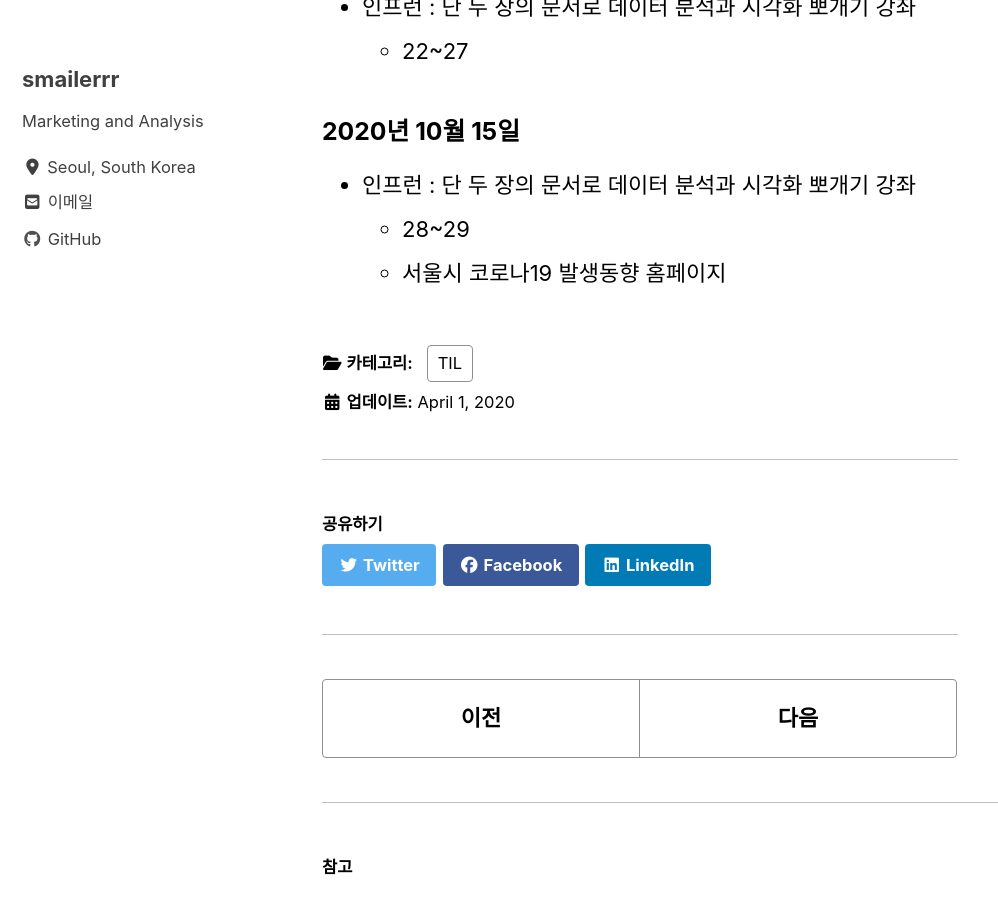
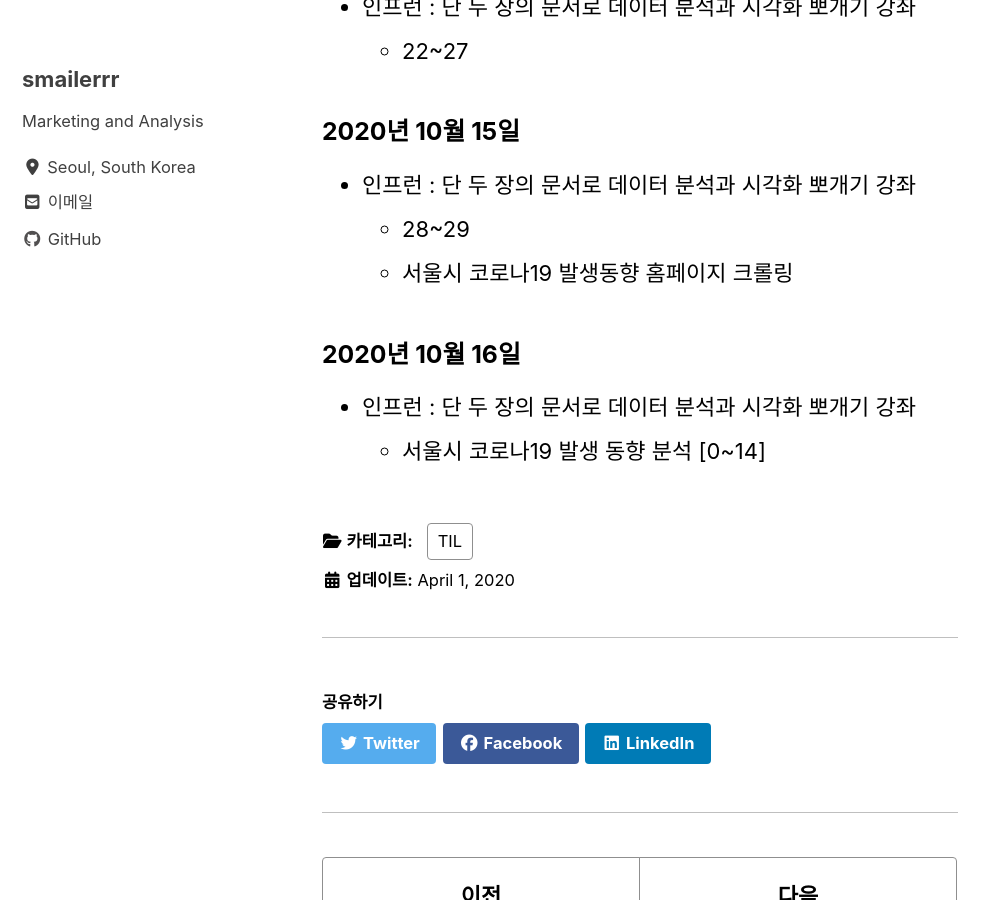
Before and after one commit to smilerrr/smilerrr.github.io, a Jekyll site: the page built from _posts/til/2020-04-01-TIL.md, in a window 1280 px wide and 900 px high, scrolled down 5367 px. Shown: the whole window, without its empty margins (0-998 px from the left). Built offline with Jekyll 4.4.1, drawn with Linux system fonts in a browser that asks for light colours; cached includes are drawn as plain includes; nearby versions of some CDN libraries.

Commit message:
Update 2020-04-01-TIL.md

```diff
--- a/_posts/til/2020-04-01-TIL.md
+++ b/_posts/til/2020-04-01-TIL.md
@@ -126,4 +126,8 @@ toc: true
 ### 2020년 10월 15일
 - 인프런 : 단 두 장의 문서로 데이터 분석과 시각화 뽀개기 강좌
     - 28~29
-    - 서울시 코로나19 발생동향 홈페이지
+    - 서울시 코로나19 발생동향 홈페이지 크롤링
+
+### 2020년 10월 16일
+- 인프런 : 단 두 장의 문서로 데이터 분석과 시각화 뽀개기 강좌
+    - 서울시 코로나19 발생 동향 분석 [0~14]
```
